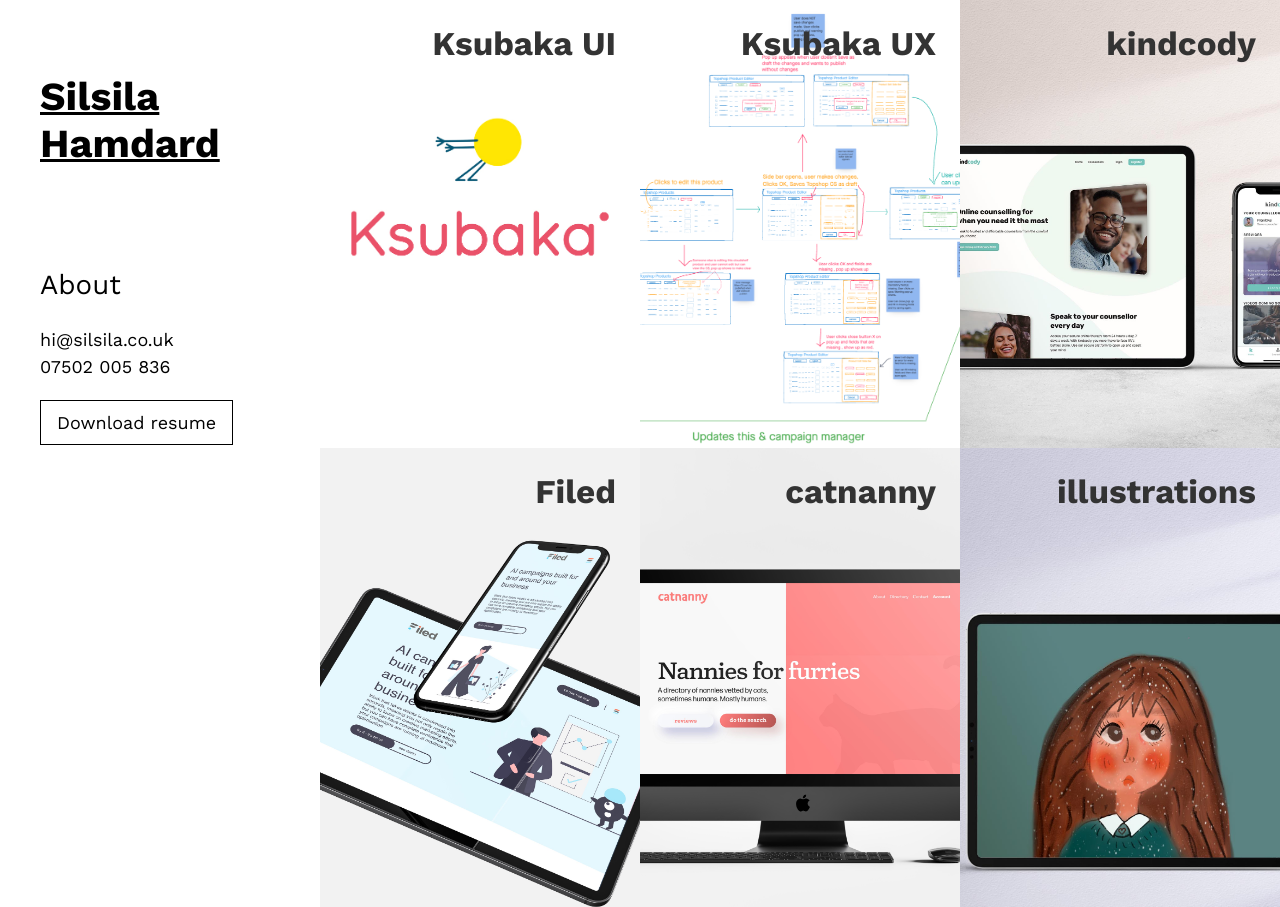
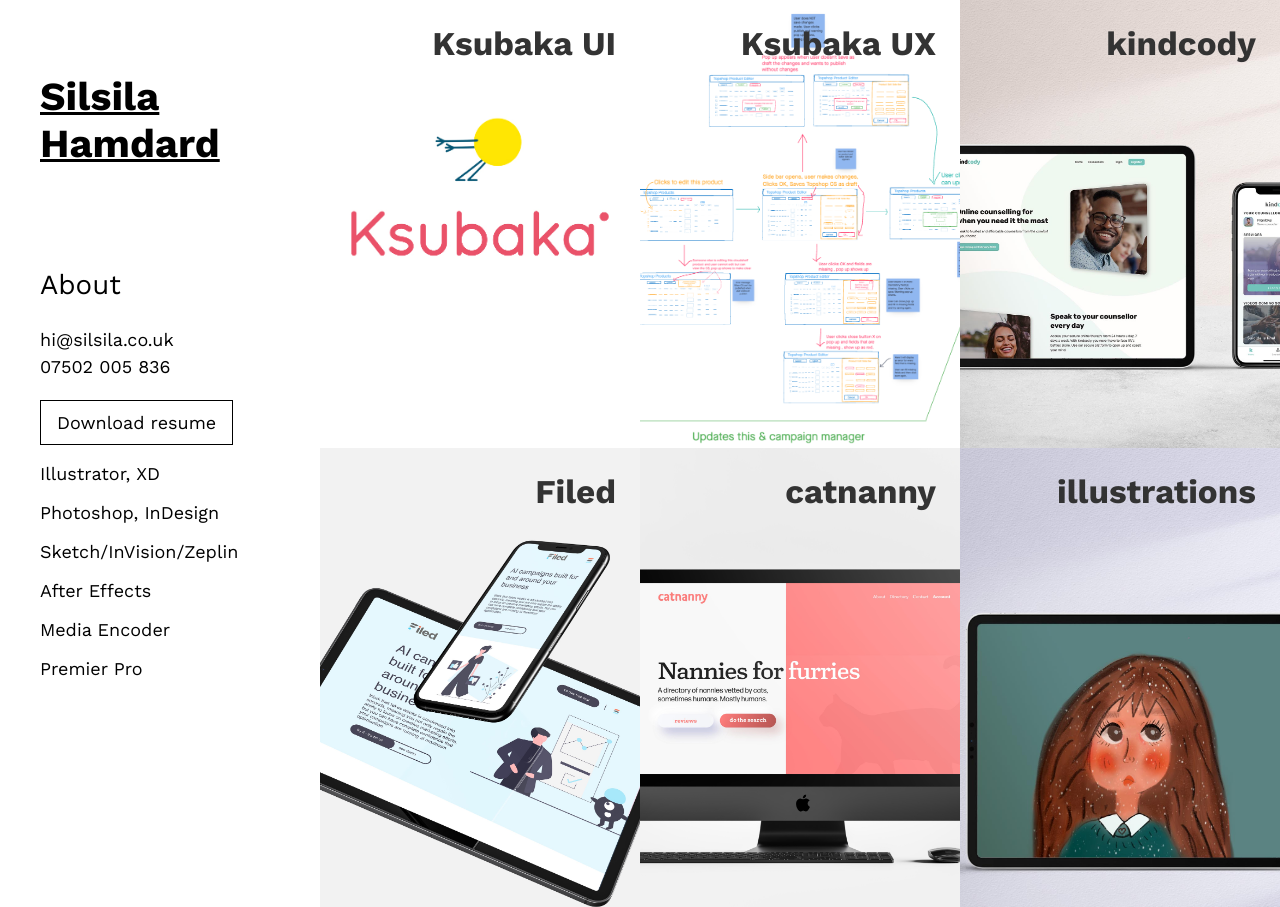
Before and after one commit to ovidiu-balau/silsila, a Gatsby site: page / in a window 1280 px wide. Shown: the top 907 px of the page. Built offline with nearby package versions, Linux system fonts and the light colour scheme; Gatsby itself is replaced by a stand-in of ours.

Commit message:
update skills on sidebar

```diff
--- a/src/components/layout.tsx
+++ b/src/components/layout.tsx
@@ -282,6 +282,13 @@
                 <a className="navlink cv" target="_blank" href="/cv.pdf">
                   Download resume
                 </a>
+               <p style={{marginBottom: 0}}>Illustrator, XD</p>
+               <p style={{marginBottom: 0}}>Photoshop, InDesign</p>
+               <p style={{marginBottom: 0}}>Sketch/InVision/Zeplin</p>
+               <p style={{marginBottom: 0}}>After Effects</p>
+               <p style={{marginBottom: 0}}>Media Encoder</p>
+               <p style={{marginBottom: 0}}>Premier Pro</p>
+
               </Nav>
             </Flex>
           </SideBarInner>
```
